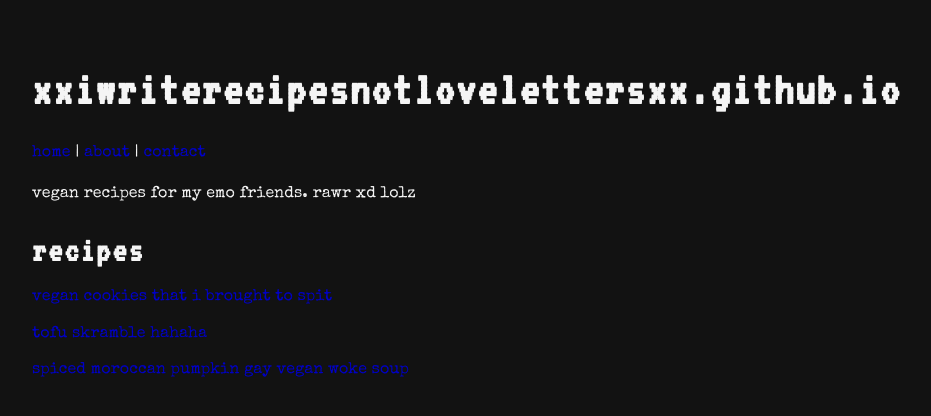
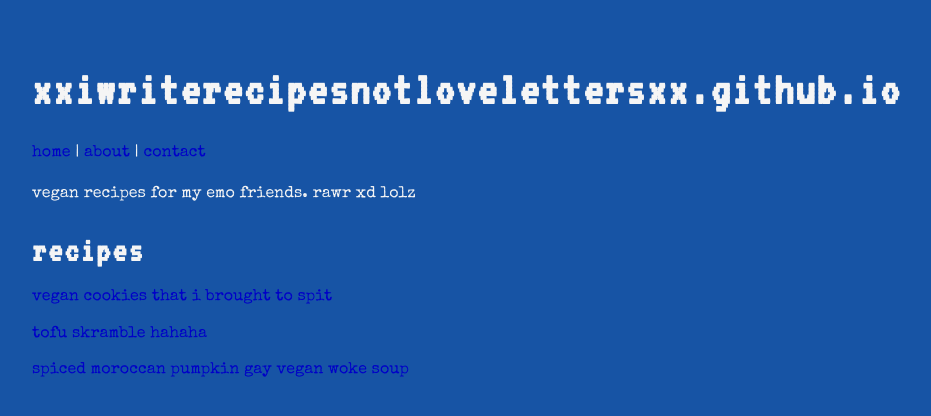
Before and after one commit to xxiwriterecipesnotlovelettersxx/xxiwriterecipesnotlovelettersxx.github.io, a Jekyll site: the page built from index.md, in a window 1280 px wide. Shown: the top 416 px of the page, without its empty margins (233-1164 px from the left). Built offline with Jekyll 4.4.1, drawn with Linux system fonts in a browser that asks for light colours.

Commit message:
Update style.css

```diff
--- a/assets/css/style.css
+++ b/assets/css/style.css
@@ -3,7 +3,7 @@
 
 /* Body */
 body {
-  background: #121212;
+  background: #1754a5;
   color: #f5f5f5;
   font-family: 'Special Elite', monospace;
   max-width: 750px;
```
